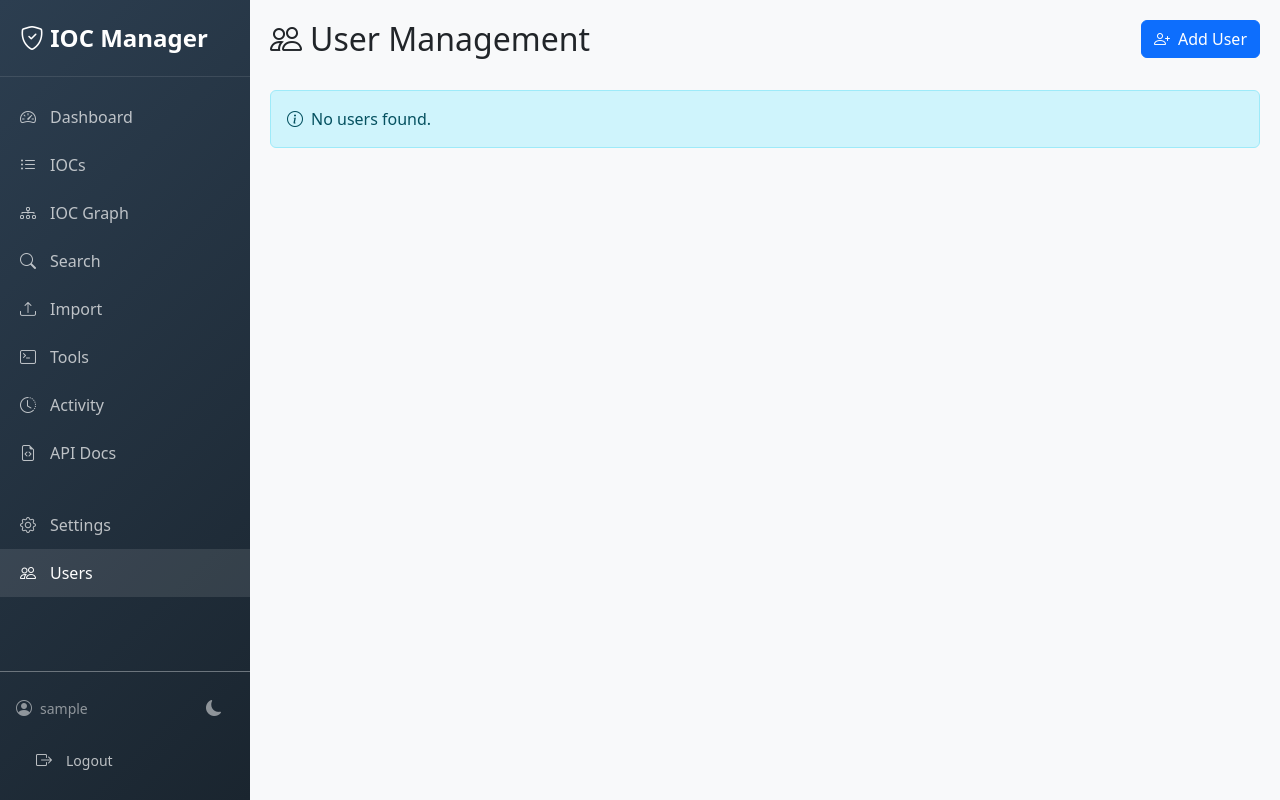
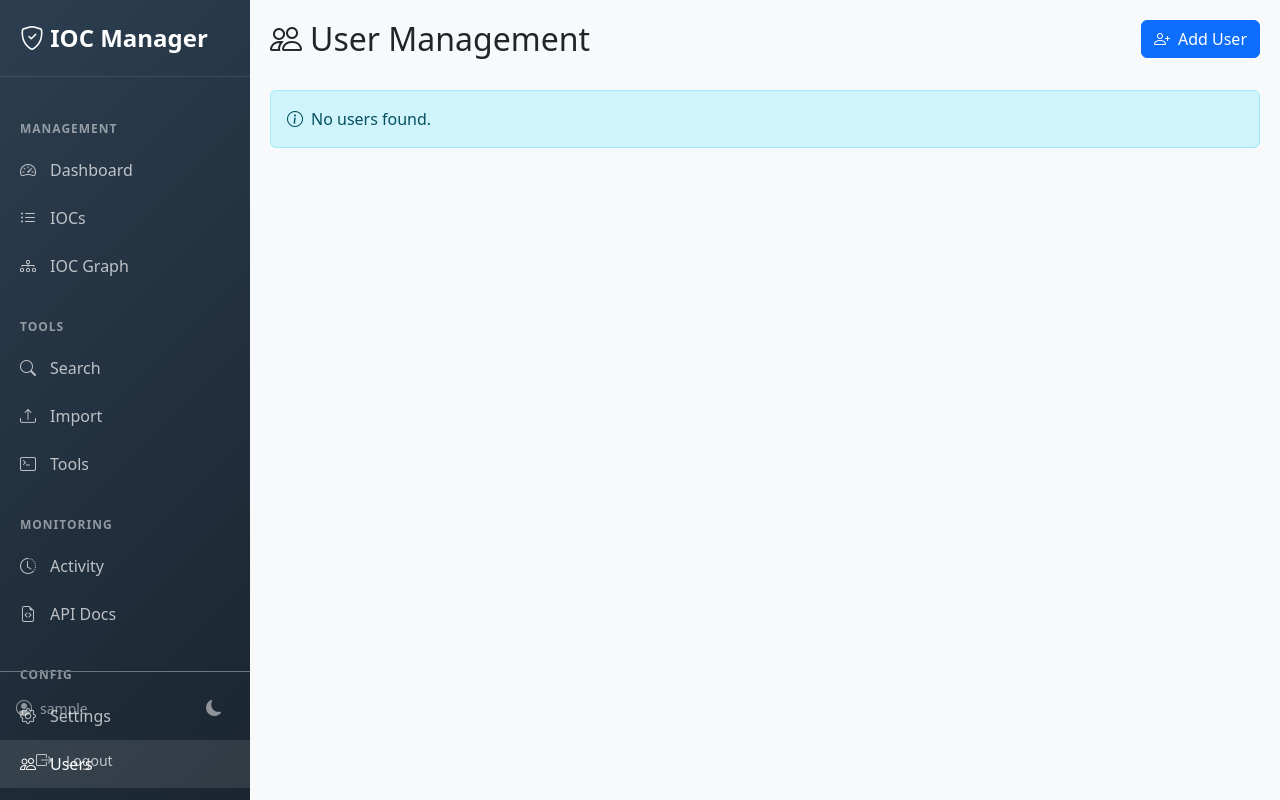
Before and after one commit to LL7Baucarre/ELASLIP, a Flask app: page /admin/users in a window 1280 px wide. Run offline with Flask 3, Linux system fonts and the light colour scheme; the visitor is signed in with stand-in values (Sample User, id 1); data that the repository does not hold is empty.

Commit message:
Update base.html for improved theme support and styling consistency

```diff
--- a/templates/base.html
+++ b/templates/base.html
@@ -356,6 +356,22 @@
             width: 20px;
         }
 
+        .sidebar .nav-section-title {
+            font-size: 0.75rem;
+            font-weight: 700;
+            letter-spacing: 1px;
+            color: rgba(255,255,255,0.5);
+            padding: 12px 20px 8px 20px;
+            text-transform: uppercase;
+            margin-top: 15px;
+            display: list-item;
+            list-style: none;
+        }
+
+        .sidebar .nav-section-title.mt-3 {
+            margin-top: 15px;
+        }
+
         .main-content {
             margin-left: 250px;
             padding: 20px;
@@ -510,6 +526,7 @@
             <i class="bi bi-shield-check"></i> {{ SITE_NAME }}
         </div>
         <ul class="nav flex-column mt-3">
+            <li class="nav-section-title">MANAGEMENT</li>
             <li class="nav-item">
                 <a class="nav-link {% if request.endpoint == 'main.dashboard' %}active{% endif %}" href="{{ url_for('main.dashboard') }}">
                     <i class="bi bi-speedometer2"></i> Dashboard
@@ -525,6 +542,7 @@
                     <i class="bi bi-diagram-3"></i> IOC Graph
                 </a>
             </li>
+            <li class="nav-section-title mt-3">TOOLS</li>
             <li class="nav-item">
                 <a class="nav-link {% if request.endpoint == 'main.search_page' %}active{% endif %}" href="{{ url_for('main.search_page') }}">
                     <i class="bi bi-search"></i> Search
@@ -540,6 +558,7 @@
                     <i class="bi bi-terminal"></i> Tools
                 </a>
             </li>
+            <li class="nav-section-title mt-3">MONITORING</li>
             <li class="nav-item">
                 <a class="nav-link {% if request.endpoint == 'main.activity_timeline' %}active{% endif %}" href="{{ url_for('main.activity_timeline') }}">
                     <i class="bi bi-clock-history"></i> Activity
@@ -550,7 +569,8 @@
                     <i class="bi bi-file-earmark-code"></i> API Docs
                 </a>
             </li>
-            <li class="nav-item mt-4">
+            <li class="nav-section-title mt-3">CONFIG</li>
+            <li class="nav-item">
                 <a class="nav-link {% if 'settings' in request.endpoint %}active{% endif %}" href="{{ url_for('main.settings') }}">
                     <i class="bi bi-gear"></i> Settings
                 </a>
```
